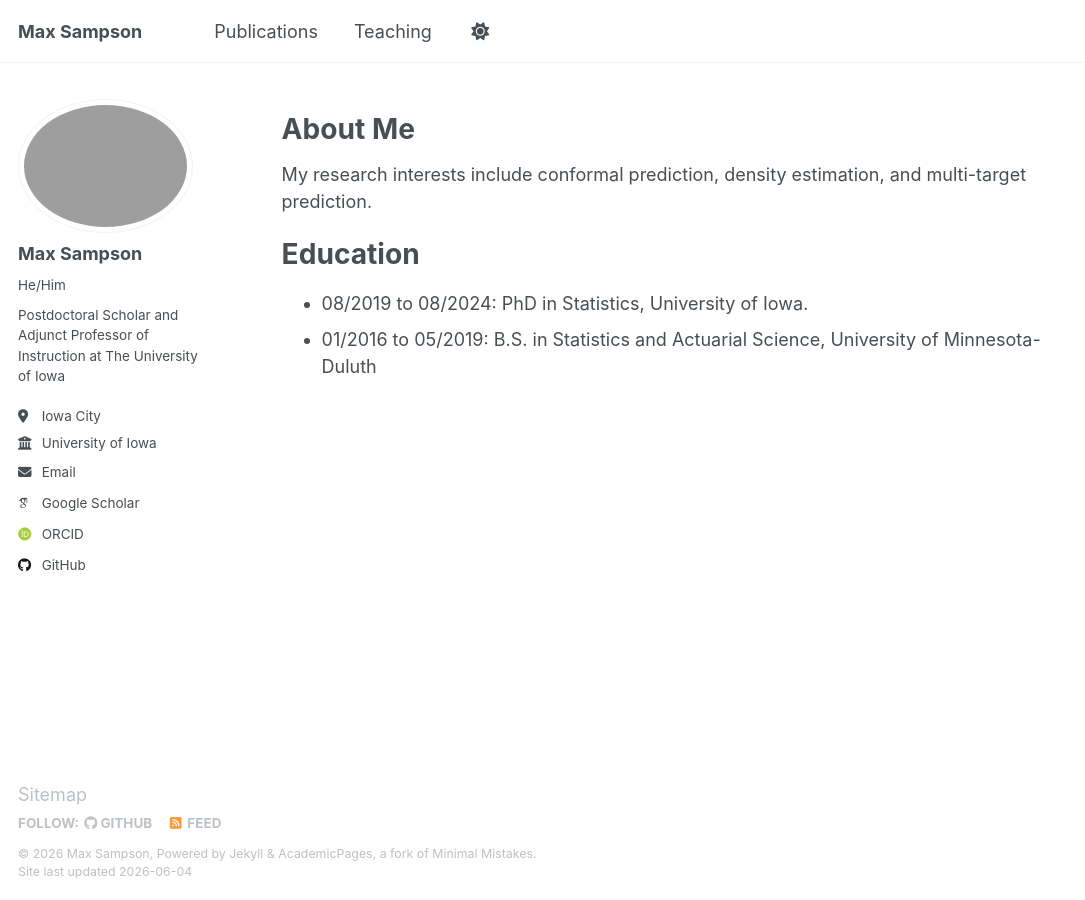
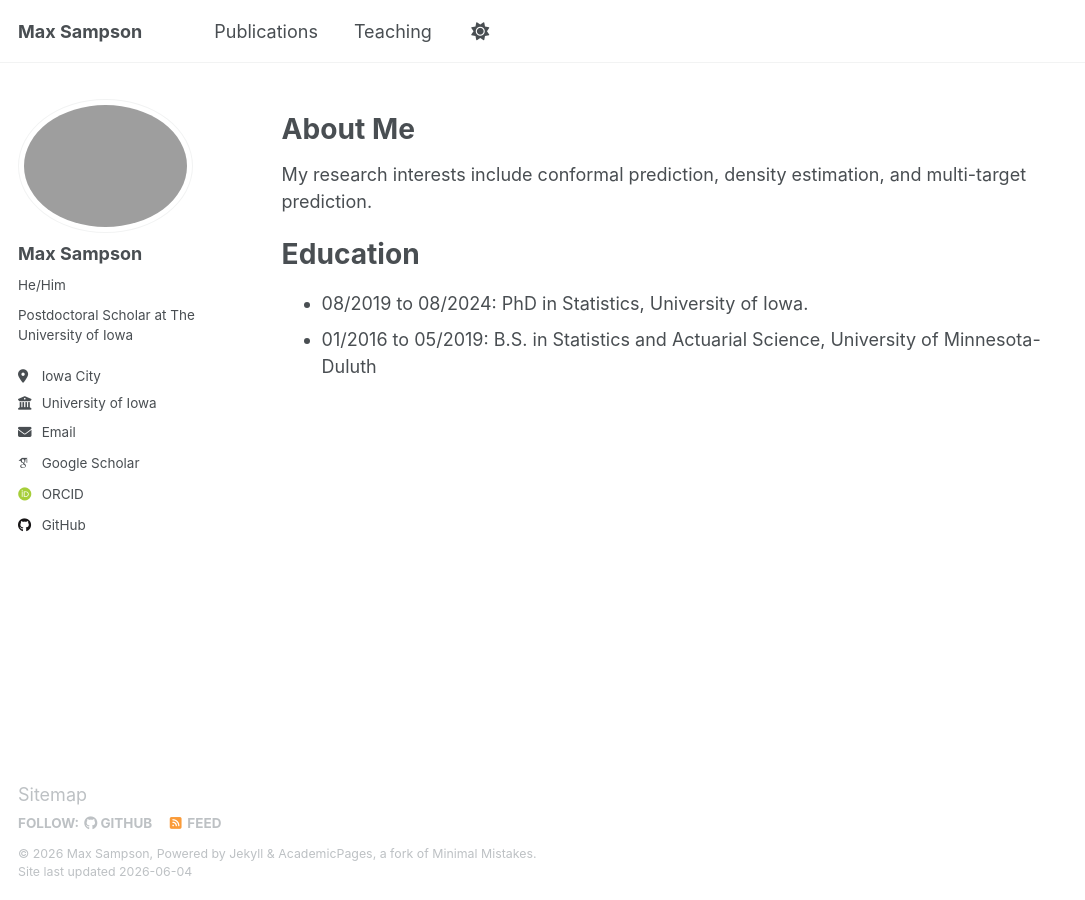
Before and after one commit to maxsampson/maxsampson.github.io, a Jekyll site: the page built from _pages/about.md, in a window 1280 px wide. Shown: the whole page, without its empty margins (0-1085 px from the left). Built offline with Jekyll 4.4.1, drawn with Linux system fonts in a browser that asks for light colours; some web fonts are replaced.

Commit message:
Update _config.yml-job update

```diff
--- a/_config.yml
+++ b/_config.yml
@@ -25,7 +25,7 @@ author:
   avatar           : "profile_picture.jpg"
   name             : "Max Sampson"
   pronouns         : "He/Him"
-  bio              : "Postdoctoral Scholar and Adjunct Professor of Instruction at The University of Iowa"
+  bio              : "Postdoctoral Scholar at The University of Iowa"
   location         : "Iowa City"
   employer         : "University of Iowa"
   uri              : # URL
```
